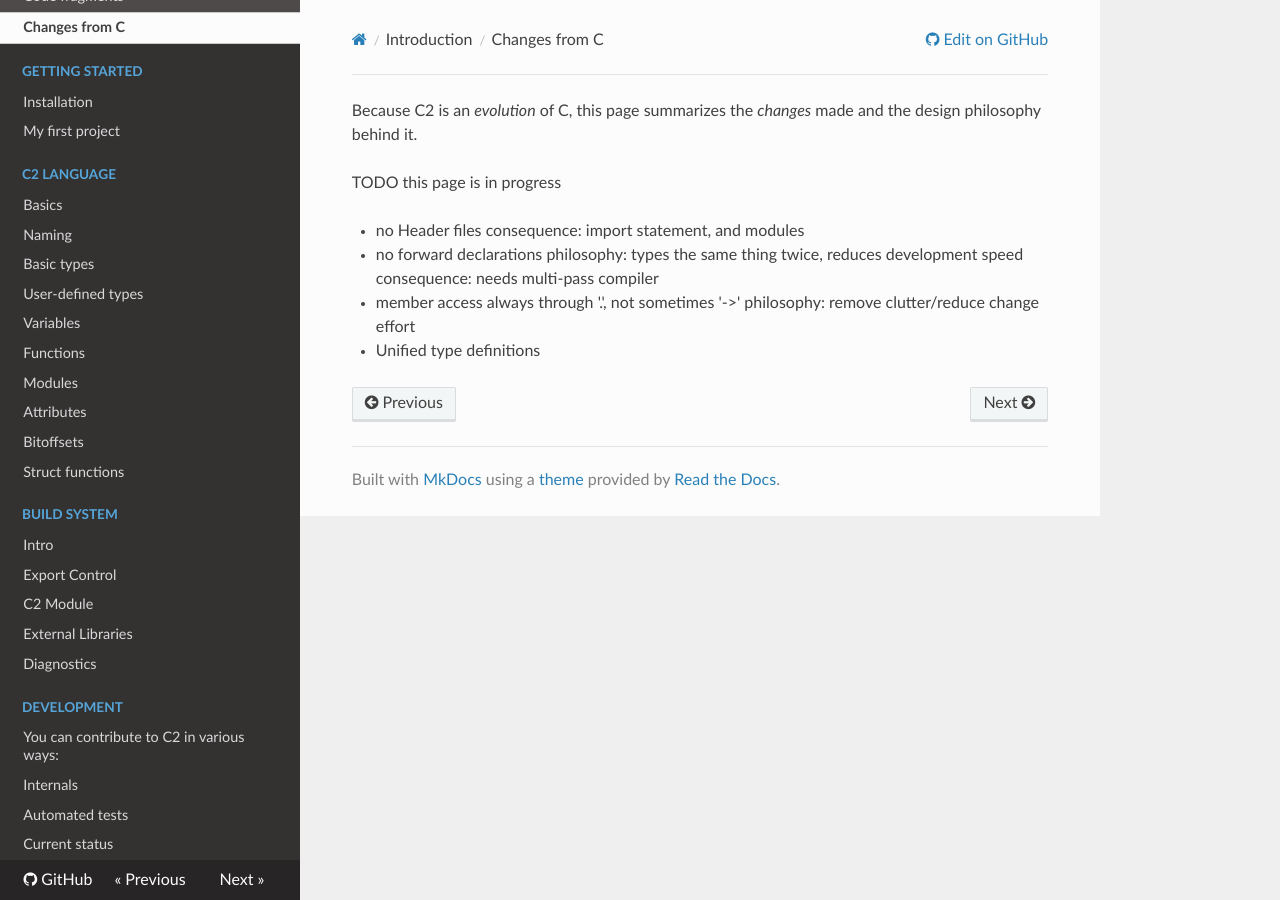
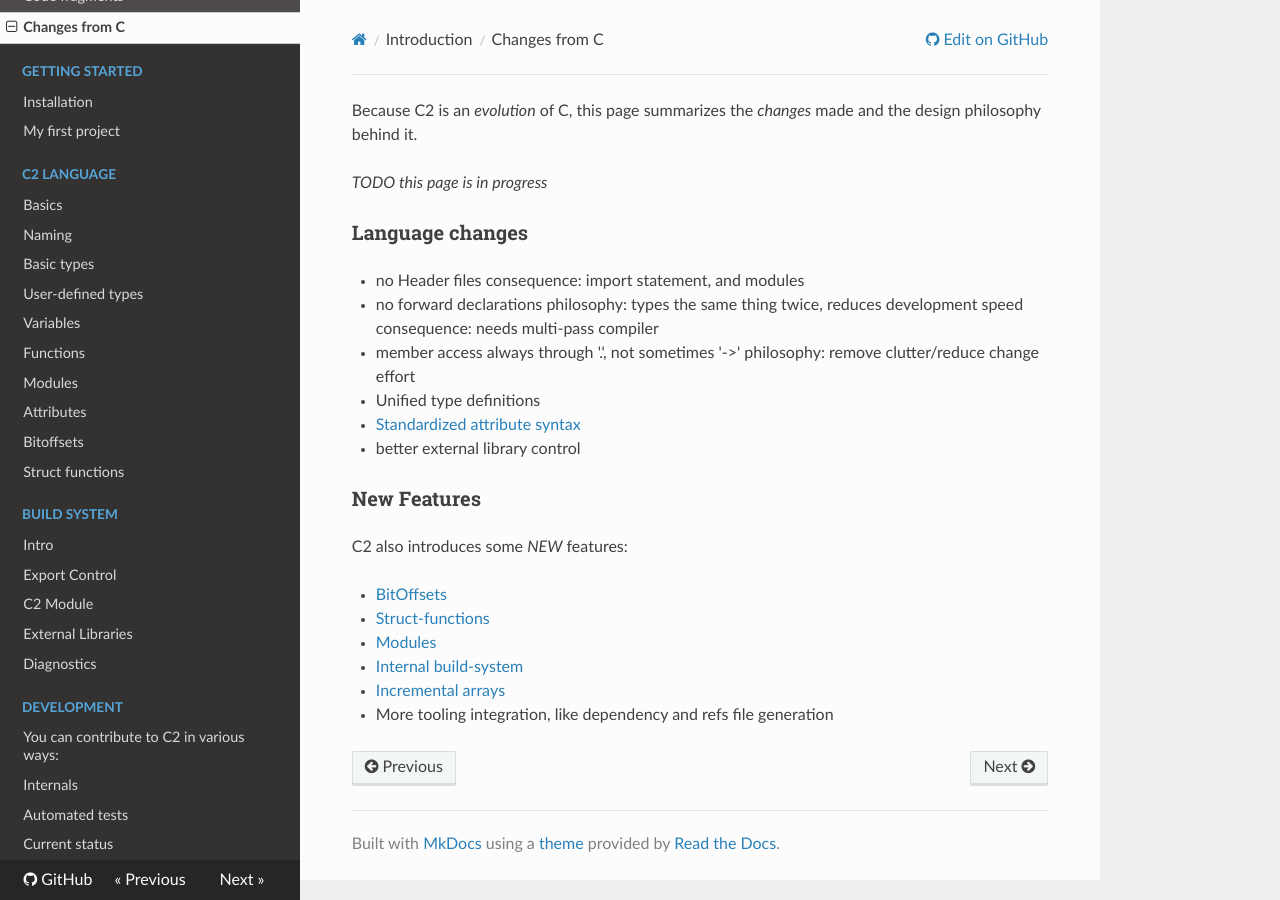
Before and after one commit to c2lang/documentation, an MkDocs documentation site: the page built from documentation/docs/introduction/changes_from_c.md, in a window 1280 px wide. Built offline with MkDocs 1.6.1, drawn with Linux system fonts in a browser that asks for light colours; nearby versions of some CDN libraries; old or Windows-style settings are respelled for this version of MkDocs.

Commit message:
Docs: various updates

```diff
--- a/documentation/docs/introduction/changes_from_c.md
+++ b/documentation/docs/introduction/changes_from_c.md
@@ -2,8 +2,10 @@
 Because C2 is an _evolution_ of C, this page summarizes the
 _changes_ made and the design philosophy behind it.
 
-TODO this page is in progress
+*TODO this page is in progress*
 
+
+### Language changes
 
 * no Header files
     consequence: import statement, and modules
@@ -16,3 +18,23 @@ TODO this page is in progress
     philosophy: remove clutter/reduce change effort
 
 * Unified type definitions
+
+* [Standardized attribute syntax](../language/attributes)
+
+* better external library control
+
+
+### New Features
+C2 also introduces some *NEW* features:
+
+* [BitOffsets](../language/bitoffsets)
+
+* [Struct-functions](../language/struct_functions.md)
+
+* [Modules](../language/modules)
+
+* [Internal build-system](../build_system/intro)
+
+* [Incremental arrays](../language/variables/#incremental-arrays)
+
+* More tooling integration, like dependency and refs file generation
```
Also changed, not shown: documentation/docs/language/attributes.md (+2 -1 lines).
